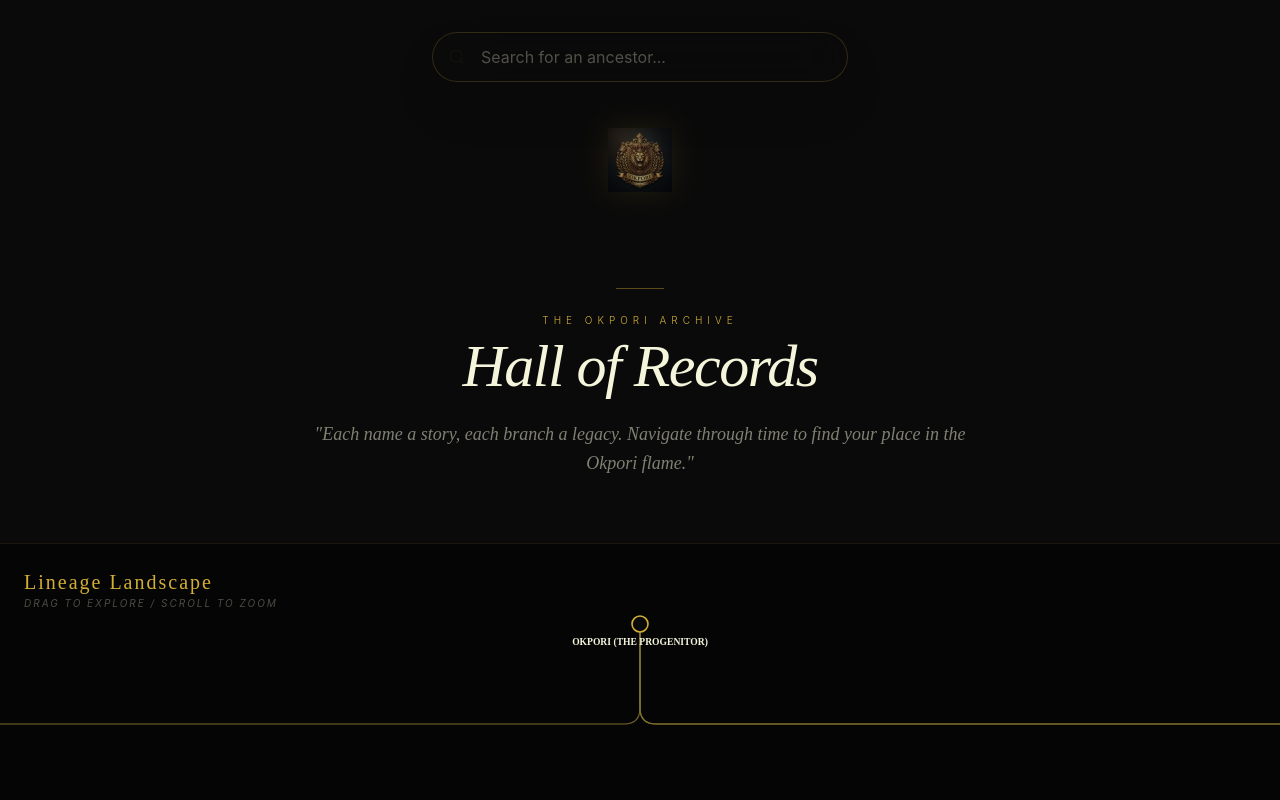
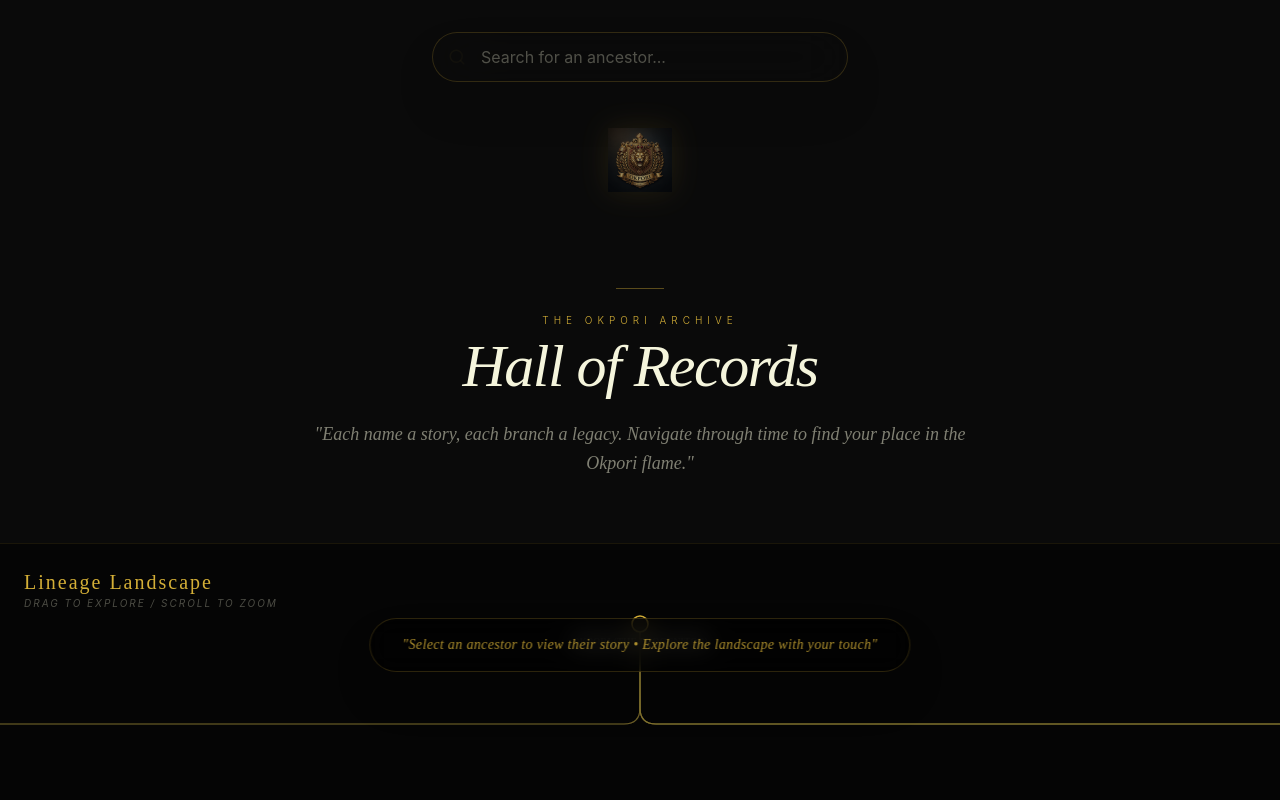
Before and after one commit to JcMobile23/okpori-archive, a React (Vite) app: page / in a window 1280 px wide. Both pictures are taken after a click on the button "EXPLORE THE GREAT TREE". Shown: the top 800 px of the page. Built offline with nearby package versions, Linux system fonts and the light colour scheme.

Commit message:
Presentation Polish: Secret Admin Toggle and Navigation Guide

```diff
--- a/src/App.jsx
+++ b/src/App.jsx
@@ -21,6 +21,30 @@ const App = () => {
     const saved = localStorage.getItem('okpori_gallery');
     return saved ? JSON.parse(saved) : [];
   });
+  const [isAdminMode, setIsAdminMode] = useState(false);
+  const [clickCount, setClickCount] = useState(0);
+  const [showNavGuide, setShowNavGuide] = useState(false);
+
+  // Set showNavGuide when entering the tree
+  React.useEffect(() => {
+    if (showTree) {
+      setShowNavGuide(true);
+      const timer = setTimeout(() => setShowNavGuide(false), 6000);
+      return () => clearTimeout(timer);
+    }
+  }, [showTree]);
+
+  const handleAdminToggle = () => {
+    setClickCount(prev => {
+      if (prev + 1 >= 3) {
+        setIsAdminMode(true);
+        return 0;
+      }
+      return prev + 1;
+    });
+    // Reset click count after 2 seconds of inactivity
+    setTimeout(() => setClickCount(0), 2000);
+  };
 
   const savePerson = (updatedPerson) => {
     const updateRecursive = (node) => {
@@ -51,7 +75,6 @@ const App = () => {
   };
 
   const resetArchive = () => {
-    console.log("Resetting archive...");
     const confirmed = window.confirm("This will reset all lineage edits and reload from the source file. Photographic archive will remain intact. Proceed?");
     if (confirmed) {
       localStorage.removeItem('okpori_lineage');
@@ -183,19 +206,42 @@ const App = () => {
               onDelete={removeGalleryItem}
             />
 
+            {/* Floating Navigation Guide */}
+            <AnimatePresence>
+              {showNavGuide && (
+                <motion.div
+                  initial={{ opacity: 0, y: 20 }}
+                  animate={{ opacity: 1, y: 0 }}
+                  exit={{ opacity: 0 }}
+                  className="fixed bottom-32 left-1/2 -translate-x-1/2 z-50 bg-black/60 backdrop-blur-md border border-gold/20 px-8 py-4 rounded-full shadow-2xl pointer-events-none"
+                >
+                  <p className="text-gold/80 font-serif italic text-sm tracking-wide">
+                    "Select an ancestor to view their story • Explore the landscape with your touch"
+                  </p>
+                </motion.div>
+              )}
+            </AnimatePresence>
+
             {/* Footer */}
             <footer className="py-24 border-t border-gold/10 text-center bg-black relative">
-              <div className="absolute top-0 left-1/2 -translate-x-1/2 -translate-y-1/2 z-[100] flex pointer-events-auto">
+              <AnimatePresence>
+                {isAdminMode && (
+                  <motion.div
+                    initial={{ opacity: 0, scale: 0.9 }}
+                    animate={{ opacity: 1, scale: 1 }}
+                    exit={{ opacity: 0, scale: 0.9 }}
+                    className="absolute top-0 left-1/2 -translate-x-1/2 -translate-y-1/2 z-[100] flex pointer-events-auto shadow-[0_0_50px_rgba(212,175,55,0.2)]"
+                  >
                     <button
                       onClick={downloadArchive}
-                  className="bg-charcoal border border-gold/30 text-gold px-8 py-3 rounded-l-full text-[10px] uppercase tracking-[0.3em] font-bold hover:bg-gold hover:text-black transition-all shadow-xl flex items-center gap-3 group border-r-0"
+                      className="bg-charcoal border border-gold/40 text-gold px-8 py-3 rounded-l-full text-[10px] uppercase tracking-[0.3em] font-bold hover:bg-gold hover:text-black transition-all shadow-xl flex items-center gap-3 group border-r-0"
                     >
                       <span className="w-2 h-2 bg-gold rounded-full group-hover:bg-black group-hover:animate-ping" />
                       Backup
                     </button>
                     <div className="relative group">
                       <button
-                    className="bg-charcoal border border-gold/30 text-gold px-8 py-3 text-[10px] uppercase tracking-[0.3em] font-bold hover:bg-gold/10 transition-all shadow-xl flex items-center gap-3 border-x-0"
+                        className="bg-charcoal border border-gold/40 text-gold px-8 py-3 text-[10px] uppercase tracking-[0.3em] font-bold hover:bg-gold/10 transition-all shadow-xl flex items-center gap-3 border-x-0"
                       >
                         Import Archive
                       </button>
@@ -208,11 +254,14 @@ const App = () => {
                     </div>
                     <button
                       onClick={resetArchive}
-                  className="bg-charcoal border border-gold/30 text-gold px-8 py-3 rounded-r-full text-[10px] uppercase tracking-[0.3em] font-bold hover:bg-gold/20 transition-all shadow-[0_0_20px_rgba(212,175,55,0.2)] flex items-center gap-3 group border-l-gold/10"
+                      className="bg-charcoal border border-gold/40 text-gold px-8 py-3 rounded-r-full text-[10px] uppercase tracking-[0.3em] font-bold hover:bg-gold/20 transition-all shadow-xl flex items-center gap-3 group border-l-gold/10"
                     >
                       Sync Archive
                     </button>
-              </div>
+                  </motion.div>
+                )}
+              </AnimatePresence>
+
               <motion.div
                 initial={{ opacity: 0 }}
                 whileInView={{ opacity: 1 }}
@@ -224,7 +273,12 @@ const App = () => {
                   alt="Okpori Signature Seal"
                   className="w-20 h-20 mx-auto opacity-40 hover:opacity-80 transition-all duration-700 hover:scale-110 mb-4"
                 />
-                <p className="text-gold font-serif text-4xl italic tracking-widest">Okpori</p>
+                <button
+                  onClick={handleAdminToggle}
+                  className="text-gold font-serif text-4xl italic tracking-widest hover:brightness-125 transition-all select-none focus:outline-none"
+                >
+                  Okpori
+                </button>
                 <div className="h-px w-8 bg-gold/20 mx-auto" />
                 <p className="text-[10px] text-parchment/20 uppercase tracking-[0.4em] font-sans">
                   The Ancestral Portal &copy; 2026. Forever Preserving Our Heritage.
```
Lines whose indentation alone changed are shown as unchanged.
